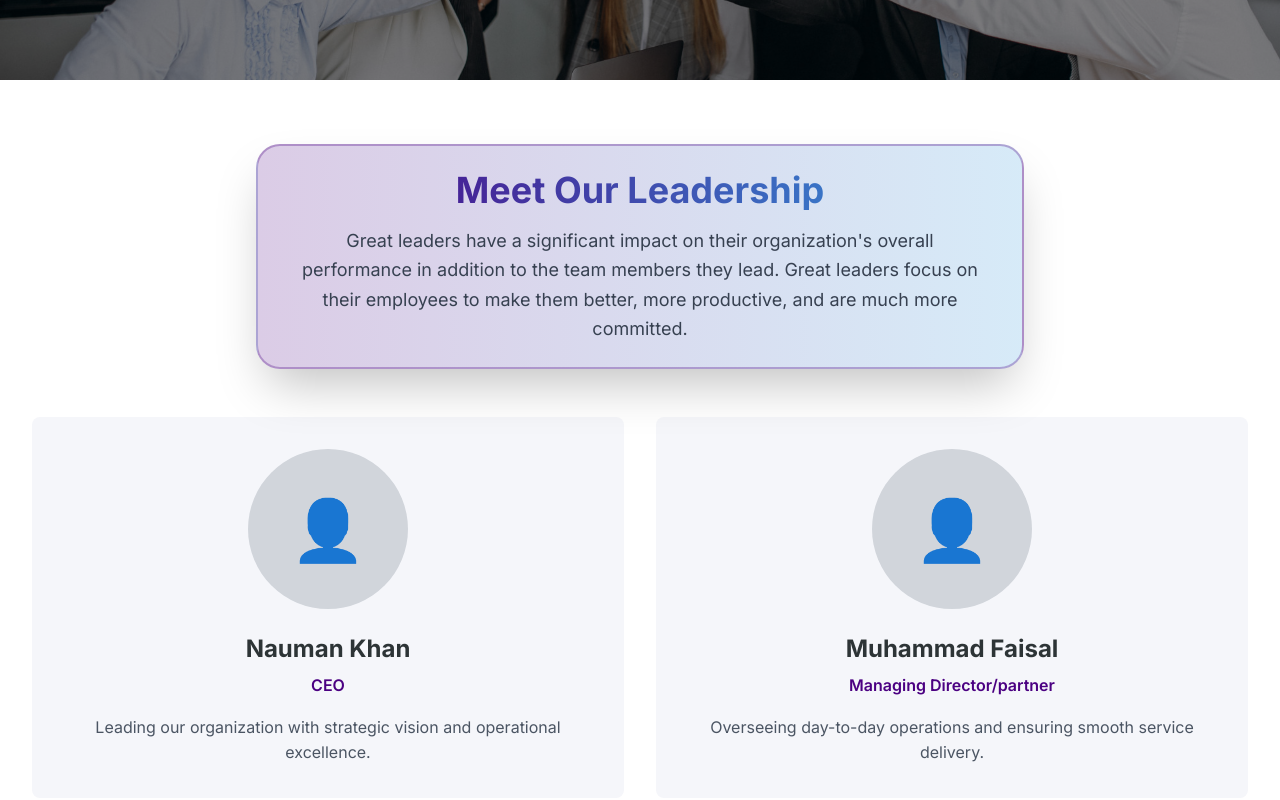
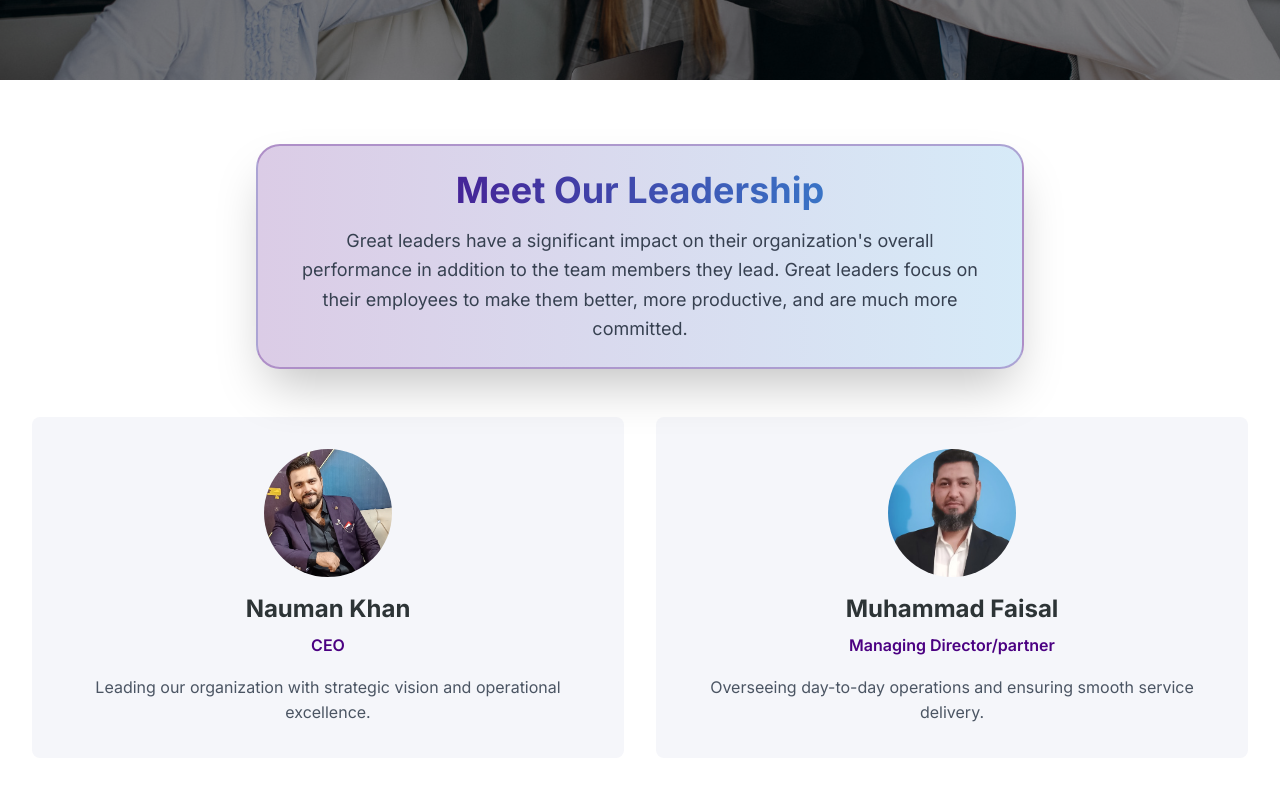
Before and after one commit to SufyanFarooq/market-agency, a Next.js app: page /our-team in a window 1280 px wide. Shown: the part 432-1232 px from the top of the page. Built offline with nearby package versions, Linux system fonts and the light colour scheme.

Commit message:
add profile images

```diff
--- a/src/app/about-us/page.tsx
+++ b/src/app/about-us/page.tsx
@@ -1,19 +1,20 @@
 import Header from '@/components/Header';
 import Footer from '@/components/Footer';
 import Link from 'next/link';
+import Image from 'next/image';
 
 export default function AboutUs() {
   const leadership = [
     {
       name: " Nauman Khan",
       position: "CEO",
-      image: "/images/mubashir-ali.jpg",
+      image: "/assets/profile/Nauman-Khan.jpeg",
       description: "Leading our organization with strategic vision and operational excellence."
     },
     {
       name: "Muhammad Faisal",
       position: "Managing Director/partner",
-      image: "/images/hassan-khan.jpg",
+      image: "/assets/profile/Muhammad-Faisal.jpeg",
       description: "Overseeing day-to-day operations and ensuring smooth service delivery."
     }
   ];
@@ -191,8 +192,14 @@ export default function AboutUs() {
             <div className="grid grid-cols-1 md:grid-cols-2 gap-8">
               {leadership.map((member, index) => (
                 <div key={index} className="bg-secondary rounded-lg p-6 text-center hover:shadow-lg transition-shadow duration-300">
-                  <div className="w-32 h-32 bg-gray-300 rounded-full mx-auto mb-4 flex items-center justify-center">
-                    <span className="text-4xl text-gray-600">👤</span>
+                  <div className="relative w-32 h-32 mx-auto mb-4">
+                    <Image
+                      src={member.image}
+                      alt={`${member.name} - ${member.position}`}
+                      fill
+                      className="object-cover rounded-full"
+                      sizes="128px"
+                    />
                   </div>
                   <h3 className="text-xl font-semibold text-text mb-2">
                     {member.name}
--- a/src/app/our-team/page.tsx
+++ b/src/app/our-team/page.tsx
@@ -1,26 +1,21 @@
 import Header from '@/components/Header';
 import Footer from '@/components/Footer';
+import Image from 'next/image';
 
 export default function OurTeam() {
   const teamMembers = [
     {
       name: " Nauman Khan",
       position: "CEO",
-      image: "/images/mubashir-ali.jpg",
+      image: "/assets/profile/Nauman-Khan.jpeg",
       description: "Leading our organization with strategic vision and operational excellence."
     },
     {
       name: "Muhammad Faisal",
       position: "Managing Director/partner",
-      image: "/images/hassan-khan.jpg",
+      image: "/assets/profile/Muhammad-Faisal.jpeg",
       description: "Overseeing day-to-day operations and ensuring smooth service delivery."
-    },
-    // {
-    //   name: "Mubeena Tariq",
-    //   position: "Human Resources Manager",
-    //   image: "/images/mubeena-tariq.jpg",
-    //   description: "Managing our talented workforce and fostering a positive work environment."
-    // }
+    }
   ];
 
   const departments = [
@@ -92,9 +87,15 @@ export default function OurTeam() {
           <div className="grid grid-cols-1 md:grid-cols-2 gap-8 mb-16">
             {teamMembers.map((member, index) => (
               <div key={index} className="bg-secondary rounded-lg p-8 text-center hover:shadow-lg transition-shadow duration-300">
-                <div className="w-40 h-40 bg-gray-300 rounded-full mx-auto mb-6 flex items-center justify-center">
-                  <span className="text-6xl text-gray-600">👤</span>
-                </div>
+                <div className="relative w-32 h-32 mx-auto mb-4">
+                    <Image
+                      src={member.image}
+                      alt={`${member.name} - ${member.position}`}
+                      fill
+                      className="object-cover rounded-full"
+                      sizes="128px"
+                    />
+                  </div>
                 <h3 className="text-2xl font-bold text-text mb-2">
                   {member.name}
                 </h3>
```
Also changed, not shown: public/assets/profile/Muhammad-Faisal.jpeg (added), public/assets/profile/Nauman-Khan.jpeg (added).
